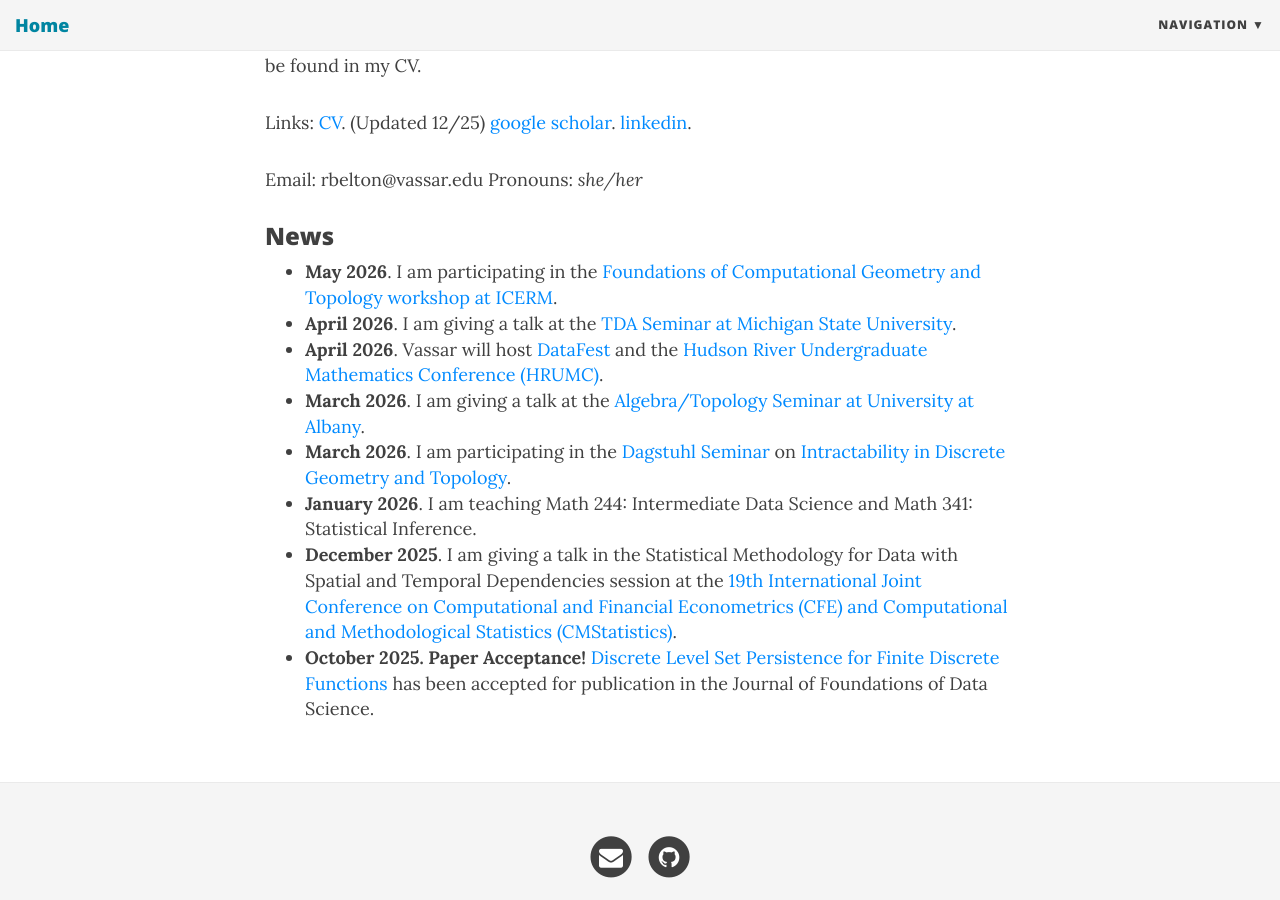
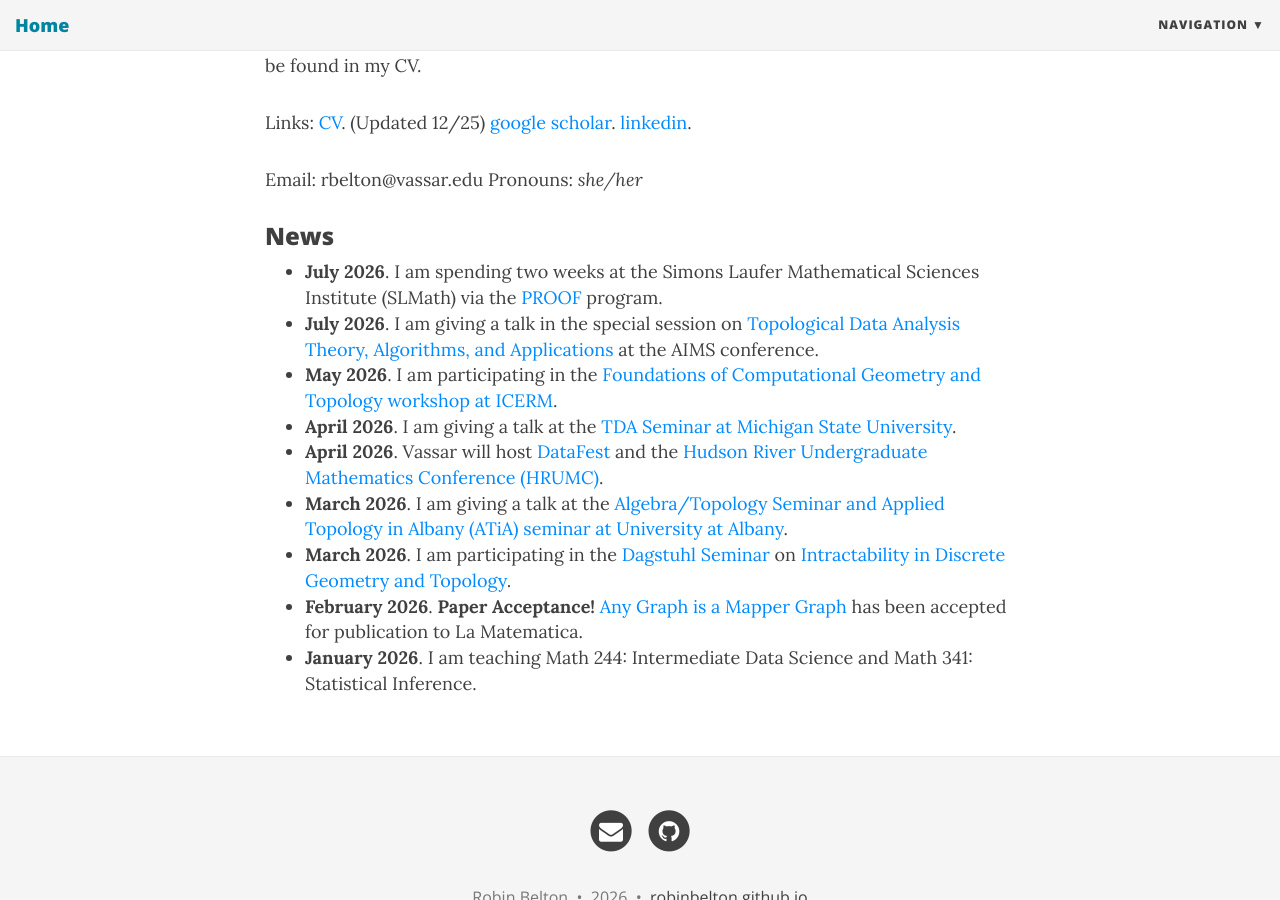
Before and after one commit to robinbelton/robinbelton.github.io, a Jekyll site: the page built from index.html, in a window 1280 px wide and 900 px high, scrolled down 614 px. Built offline with Jekyll 4.4.1, drawn with Linux system fonts in a browser that asks for light colours; nearby versions of some CDN libraries; the list of posts is cut into pages by our own code.

Commit message:
Update website

```diff
--- a/index.html
+++ b/index.html
@@ -18,12 +18,13 @@ Hello! I am an Assistant Professor in the Department of Mathematics and Statisti
 
 <h3>News</h3>
 <ul>
+    <li><b>July 2026</b>. I am spending two weeks at the Simons Laufer Mathematical Sciences Institute (SLMath) via the <a href="https://www.slmath.org/proof">PROOF</a> program.
+    <li><b>July 2026</b>. I am giving a talk in the special session on <a href="https://aimsconference.org/AIMS-Conference/conf-reg2026/ss/changeApp12.php?ssid=122">Topological Data Analysis Theory, Algorithms, and Applications</a> at the AIMS conference.</li>
     <li><b>May 2026</b>. I am participating in the <a href="https://icerm.brown.edu/program/topical_workshop/tw-26-fcg">Foundations of Computational Geometry and Topology workshop at ICERM</a>.</li>
     <li><b>April 2026</b>. I am giving a talk at the <a href="https://cmse.msu.edu/NewsEvents/tda_seminar/index.aspx">TDA Seminar at Michigan State University</a>.</li>
     <li><b>April 2026</b>. Vassar will host <a href="https://pages.vassar.edu/datafest/">DataFest</a> and the <a href="https://sites.google.com/view/hrumc/home">Hudson River Undergraduate Mathematics Conference (HRUMC)</a>.</li>
-    <li><b>March 2026</b>. I am giving a talk at the <a href= "https://albanymath.github.io/ats/index-26-3.html"> Algebra/Topology Seminar at University at Albany</a>.</li>
+    <li><b>March 2026</b>. I am giving a talk at the <a href= "https://albanymath.github.io/ats/index-26-3.html"> Algebra/Topology Seminar and Applied Topology in Albany (ATiA) seminar at University at Albany</a>.</li>
     <li><b>March 2026</b>. I am participating in the <a href = "https://www.dagstuhl.de/en/seminars">Dagstuhl Seminar</a> on <a href = "https://www.dagstuhl.de/seminars/seminar-calendar/seminar-details/26122">Intractability in Discrete Geometry and Topology</a>.</li>
+    <li><b>February 2026</b>. <b>Paper Acceptance!</b> <a href="https://arxiv.org/pdf/2408.11180v1">Any Graph is a Mapper Graph</a> has been accepted for publication to La Matematica.</li>
     <li><b>January 2026</b>. I am teaching Math 244: Intermediate Data Science and Math 341: Statistical Inference.</li>
-    <li><b>December 2025</b>. I am giving a talk in the Statistical Methodology for Data with Spatial and Temporal Dependencies session at the <a href = "https://www.cmstatistics.org//CFECMStatistics2025/index.php">19th International Joint Conference on Computational and Financial Econometrics (CFE) and Computational and Methodological Statistics (CMStatistics)</a>. </li>
-    <li><b>October 2025. Paper Acceptance!</b> <a href = "https://arxiv.org/pdf/2501.17794">Discrete Level Set Persistence for Finite Discrete Functions</a> has been accepted for publication in the Journal of Foundations of Data Science.</li>
 </ul>
--- a/research.html
+++ b/research.html
@@ -8,15 +8,17 @@ use-site-title: true
 
 <p>My research interests are in data science using topological and geometric techniques. My current work focuses on time series analysis and data visualization using tools from topological data analysis (TDA), statistics, and machine learning. Most of my work is methodological or algorithmic, and some of my work has applications to biology and audio signal processing. Additionally, I have worked on problems in directed topology and inverse problems in TDA.
 
-<h3>Preprints</h3>
+<!-- <h3>Preprints</h3>
 <ul>
     <li><a href="https://arxiv.org/pdf/2408.11180v1">Any Graph is a Mapper Graph</a>. 2024. This work is joint with Enrique Alvarado, Kang-Ju Lee, Sourabh Palande, Sarah Percival, Emilie Purvine, and Sarah Tymochko.
     </li>
-</ul>
+</ul> -->
 
 <h3>Publications</h3>
 
 <ol reversed>
+    <li><a href="https://arxiv.org/pdf/2408.11180v1">Any Graph is a Mapper Graph</a>. To appear in La Matematica. 2026. This work is joint with Enrique Alvarado, Kang-Ju Lee, Sourabh Palande, Sarah Percival, Emilie Purvine, and Sarah Tymochko.
+    </li>
     <li><a href="https://arxiv.org/pdf/2501.17794">Discrete Level Set Persistence for Finite Discrete Functions</a>. To appear in the Journal of Foundations of Data Science. 2026. This is joint work with Georg Essl.
     </li>
     <li><a href="http://robinbelton.github.io//ICMC_2025_StreamingDeformations_web.pdf">Topology-Preserving Deformations of Streaming Audio via Box Snake Surgery</a>. Published in the Proceedings of the 50th International Computer Music Conference (ICMC), 2025. This is joint work with Georg Essl.
--- a/teaching.html
+++ b/teaching.html
@@ -5,7 +5,7 @@ subtitle:
 use-site-title: true
 ---
 
-I am passionate about teaching. My goal as an educator is to create an engaging and inclusive learning environment where success is accessible to all students. My course formats vary depending on the subject, but often involve a mix of lecture, group work, project-based learning, and flipped classrooms. Please feel free to reach out to me for more details on the following courses I have taught.
+I am passionate about teaching. My goal as an educator is to create an engaging and inclusive learning environment where success is accessible to all students. My course formats vary depending on the subject, but often involve a mix of lecture, group work, project-based learning, and flipped classrooms.
 
 <h3>Courses at Vassar College</h3>
 <ul>
```
Also changed, not shown: other parts of teaching.html (+1 -1 lines).
